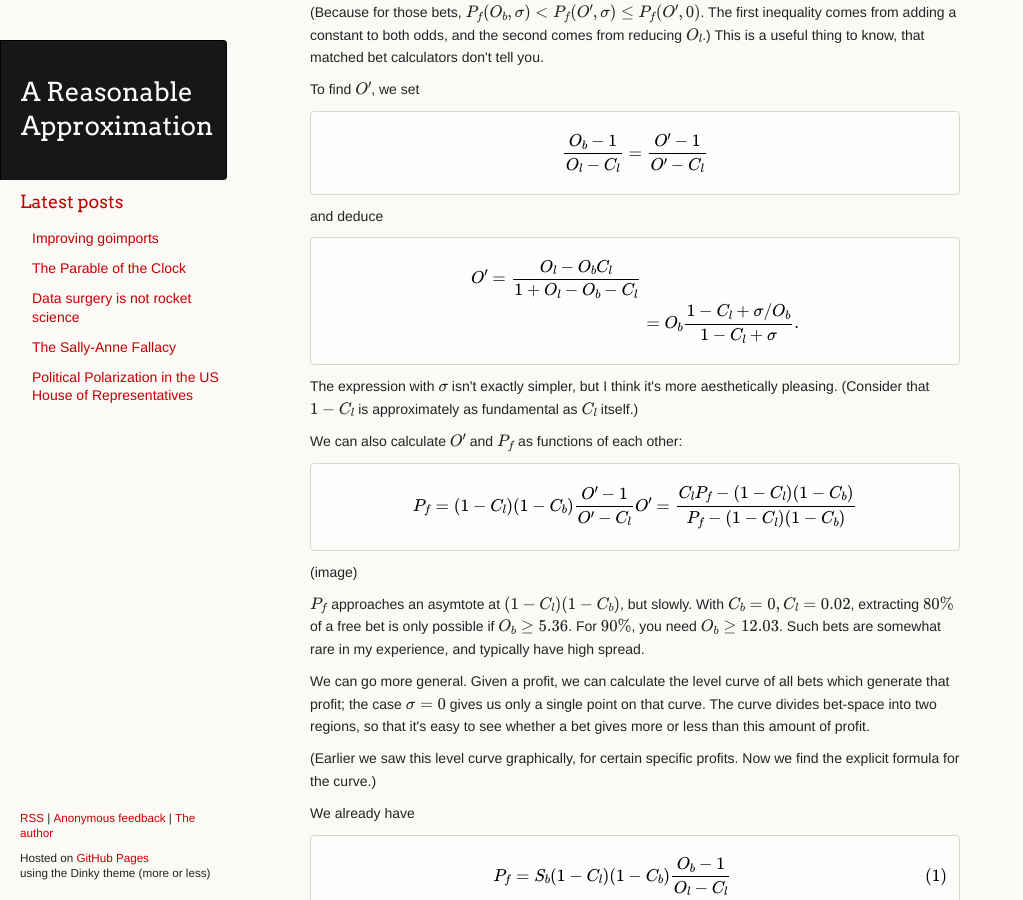
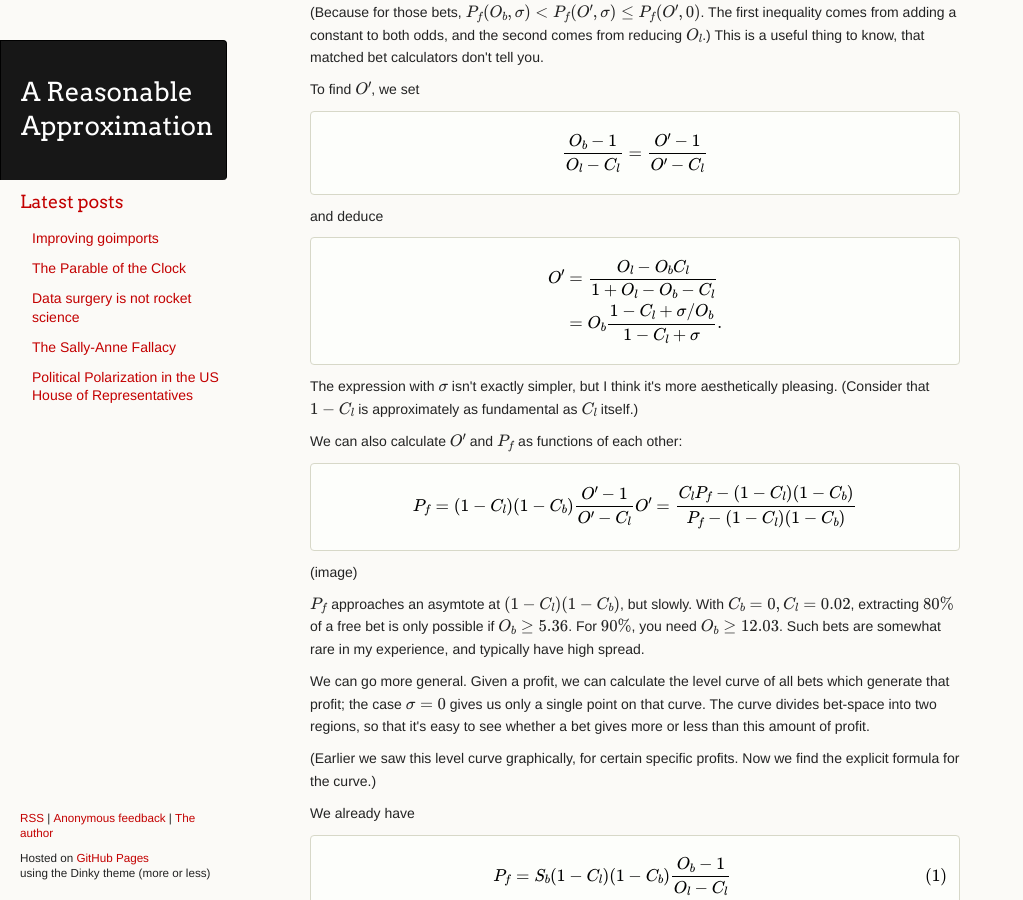
Before and after one commit to ChickenProp/chickenprop.github.com, a Jekyll site: the page built from drafts/matched-betting.md, in a window 1280 px wide and 900 px high, scrolled down 5035 px. Shown: the whole window, without its empty margins (0-1023 px from the left). Built offline with Jekyll 4.4.1, drawn with Linux system fonts in a browser that asks for light colours; nearby versions of some CDN libraries; formulas are drawn with MathJax 3; comment, search, counter and statistics services are not loaded.

Commit message:
Editing.

```diff
--- a/drafts/matched-betting.md
+++ b/drafts/matched-betting.md
@@ -156,8 +156,8 @@ To find $O'$, we set
 and deduce
 
     $$ \begin{align*}
-        O' = { O_l - O_bC_l \over 1 + O_l - O_b - C_l } \\
-          &= O_b { 1 - C_l + σ/O_b \over 1 - C_l + σ }.
+        O' &= { O_l - O_bC_l \over 1 + O_l - O_b - C_l } \\
+           &= O_b { 1 - C_l + σ/O_b \over 1 - C_l + σ }.
     \end{align*} $$
 
 The expression with $σ$ isn't exactly simpler, but I think it's more aesthetically pleasing. (Consider that $1-C_l$ is approximately as fundamental as $C_l$ itself.)
```
